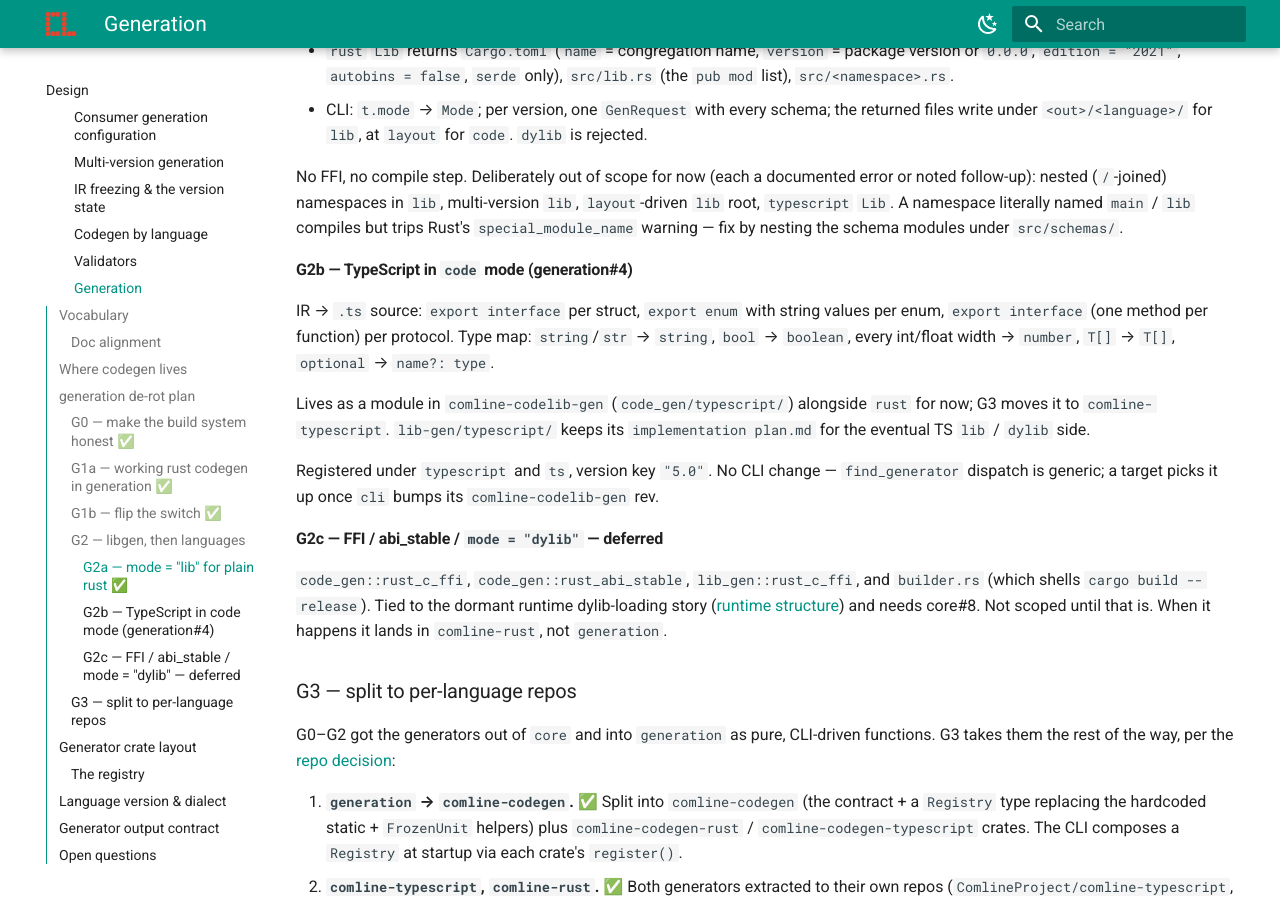
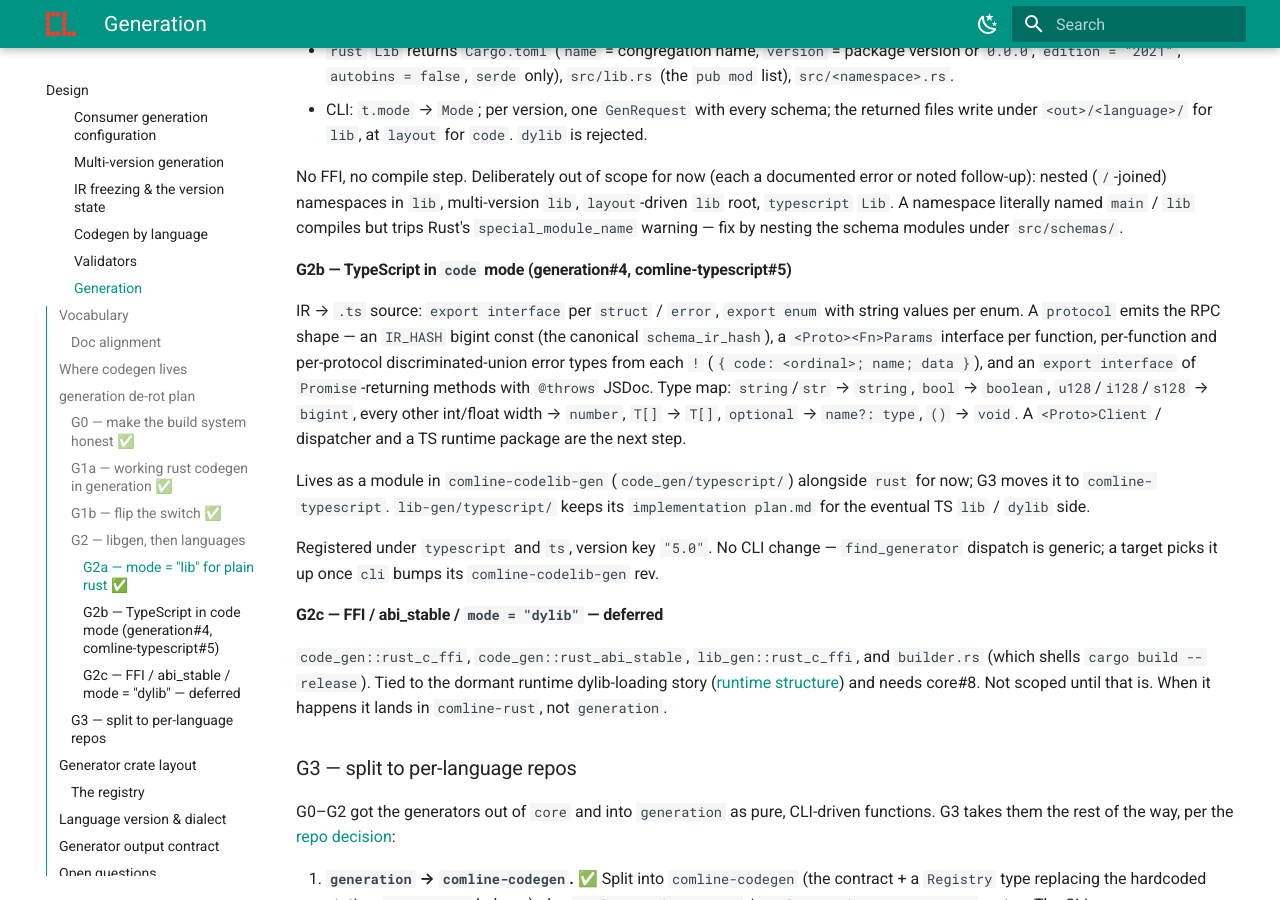
Before and after one commit to ComlineProject/docs, an MkDocs documentation site: the page built from docs/docs/design/generation.md, in a window 1280 px wide and 900 px high, scrolled down 3548 px. Built offline with MkDocs 1.6.1 and Material for MkDocs 9.7.7, drawn with Linux system fonts in a browser that asks for light colours; the version menu is left out.

Commit message:
docs: TypeScript protocol RPC shape (comline-typescript#5)
codegen-by-language.md + generation.md G2b — the TS `code` generator now
emits IR_HASH, params interfaces, discriminated-union error types and
`Promise`-returning methods for a protocol; `u128`/`i128`/`s128` → `bigint`.

```diff
--- a/docs/docs/design/generation.md
+++ b/docs/docs/design/generation.md
@@ -179,12 +179,18 @@ error or noted follow-up): nested (`/`-joined) namespaces in `lib`, multi-versio
 named `main` / `lib` compiles but trips Rust's `special_module_name` warning —
 fix by nesting the schema modules under `src/schemas/`.
 
-#### G2b — TypeScript in `code` mode (generation#4)
+#### G2b — TypeScript in `code` mode (generation#4, comline-typescript#5)
 
-IR → `.ts` source: `export interface` per struct, `export enum` with string
-values per enum, `export interface` (one method per function) per protocol.
-Type map: `string`/`str` → `string`, `bool` → `boolean`, every int/float width
-→ `number`, `T[]` → `T[]`, `optional` → `name?: type`.
+IR → `.ts` source: `export interface` per `struct` / `error`, `export enum`
+with string values per enum. A `protocol` emits the RPC shape — an `IR_HASH`
+bigint const (the canonical `schema_ir_hash`), a `<Proto><Fn>Params` interface
+per function, per-function and per-protocol discriminated-union error types from
+each `!` (`{ code: <ordinal>; name; data }`), and an `export interface` of
+`Promise`-returning methods with `@throws` JSDoc.
+Type map: `string`/`str` → `string`, `bool` → `boolean`, `u128`/`i128`/`s128`
+→ `bigint`, every other int/float width → `number`, `T[]` → `T[]`, `optional`
+→ `name?: type`, `()` → `void`.
+A `<Proto>Client` / dispatcher and a TS runtime package are the next step.
 
 Lives as a module in `comline-codelib-gen` (`code_gen/typescript/`) alongside
 `rust` for now; G3 moves it to `comline-typescript`. `lib-gen/typescript/` keeps
```
Also changed, not shown: docs/docs/design/codegen-by-language.md (+9 -3 lines).
